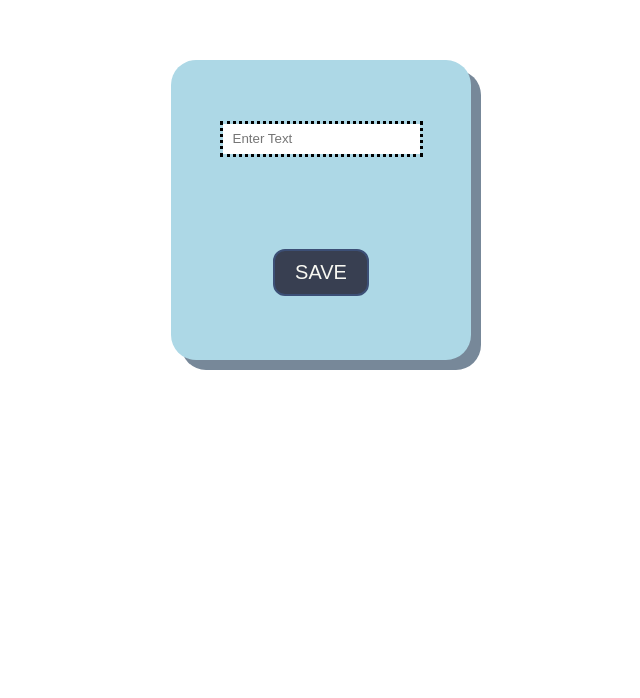
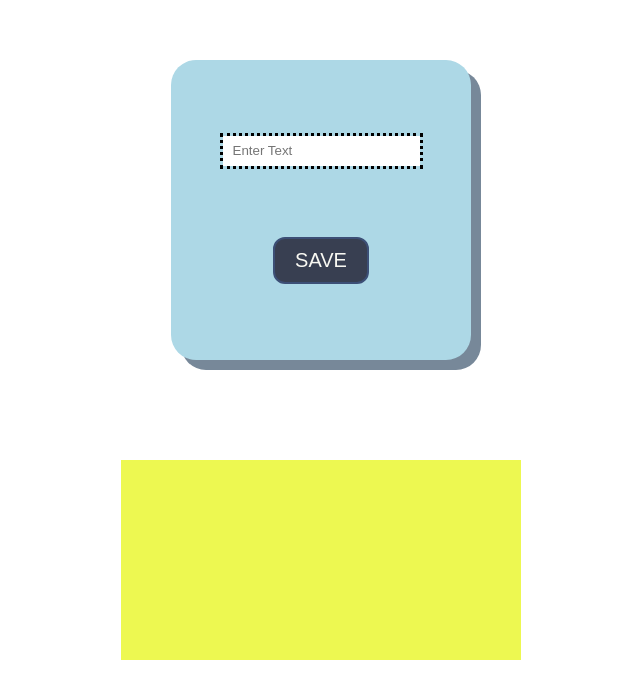
Before and after one commit to Develeopard/local_storage_practise, a plain HTML site: page index.html in a window 1280 px wide. Shown: the part 196-894 px from the top of the page, without its empty margins (319-959 px from the left). Before the commit the page ends 800 px from the top, so only its background shows below. Drawn offline with Linux system fonts and the light colour scheme.

Commit message:
html and css edited

```diff
--- a/index.html
+++ b/index.html
@@ -10,8 +10,10 @@
 <body>
     <div class="container">
         <input type="text" class="storage" placeholder="Enter Text">
+        <button class="btn">Save</button>
+    </div>
+    <div class="text-container">
         <p class="text">Some Text</p>
-        <button class="btn">Save</button>
     </div>
 </body>
 
--- a/style.css
+++ b/style.css
@@ -50,6 +50,15 @@
     background-color: #e94f37;
 }
 
+.text-container{
+    background-color: rgba(236, 248, 66, 0.918);
+    width: 400px;
+    height: 200px;
+    margin: 100px auto;
+    overflow: hidden;
+}
+
 .text{
     font-size: 1.2rem;
+    overflow: hidden;
 }
```
